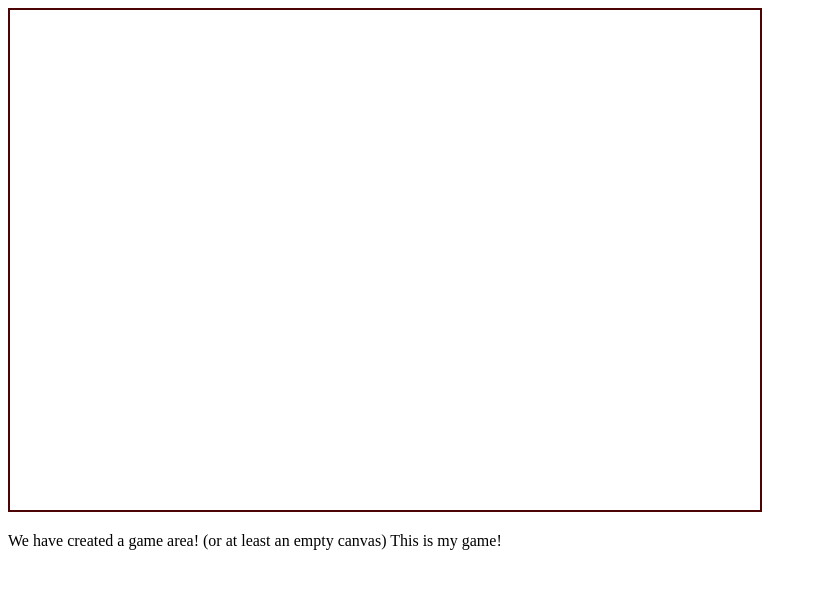
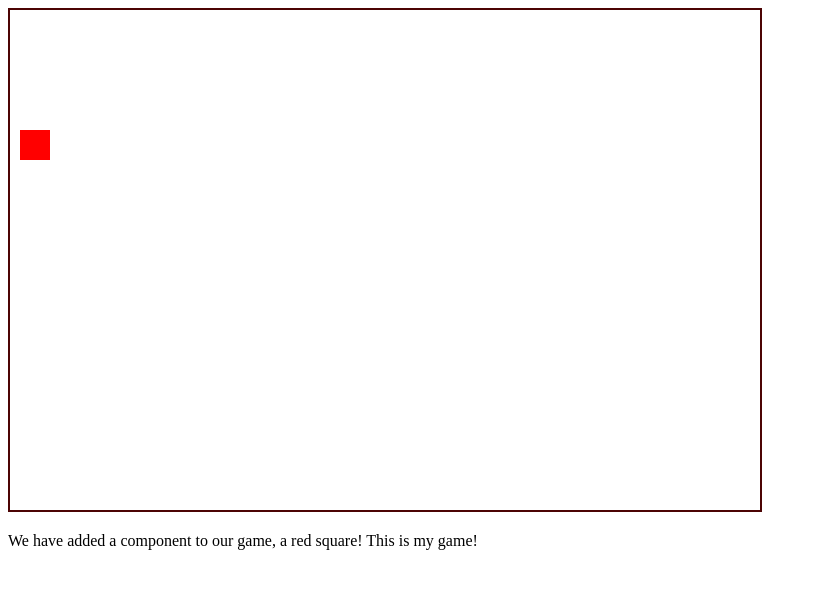
Before and after one commit to sumedhaKl/student-2, a Jekyll site: the page _posts/2023-12-25-NewGame.html, which Jekyll copies as it is, in a window 1280 px wide. Shown: the top 589 px of the page, without its empty margins (0-817 px from the left). Built offline with Jekyll 4.4.1, drawn with Linux system fonts in a browser that asks for light colours.

Commit message:
first commit

```diff
--- a/_posts/2023-12-25-NewGame.html
+++ b/_posts/2023-12-25-NewGame.html
@@ -11,8 +11,11 @@
 <body onload="startGame()">
 <script>
 
+var myGamePiece;
+
 function startGame() {
     myGameArea.start();
+    myGamePiece = new component(30, 30, "red", 10, 120);
 }
 
 var myGameArea = {
@@ -22,12 +25,34 @@ var myGameArea = {
         this.canvas.height = 500;
         this.context = this.canvas.getContext("2d");
         document.body.insertBefore(this.canvas, document.body.childNodes[0]);
+        this.interval = setInterval(updateGameArea, 20);
+    },
+    clear : function() {
+        this.context.clearRect(0,0, this.canvas.width, this.canvas.height);
     }
+}
+
+function component(width, height, color, x, y) {
+    this.width = width;
+    this.height = height;
+    this.color = color;
+    this.x = x;
+    this.y = y;
+    this.update = function(){
+    ctx = myGameArea.context;
+    ctx.fillStyle = color;
+    ctx.fillRect(this.x, this.y, this.width, this.height);
+    }
+}
+
+function updateGameArea() {
+    myGameArea.clear();
+    myGamePiece.update();
 }
 
 </script>
 
-<p>We have created a game area! (or at least an empty canvas) This is my game!
+<p>We have added a component to our game, a red square! This is my game!
 </p>
 
 </body>
```
